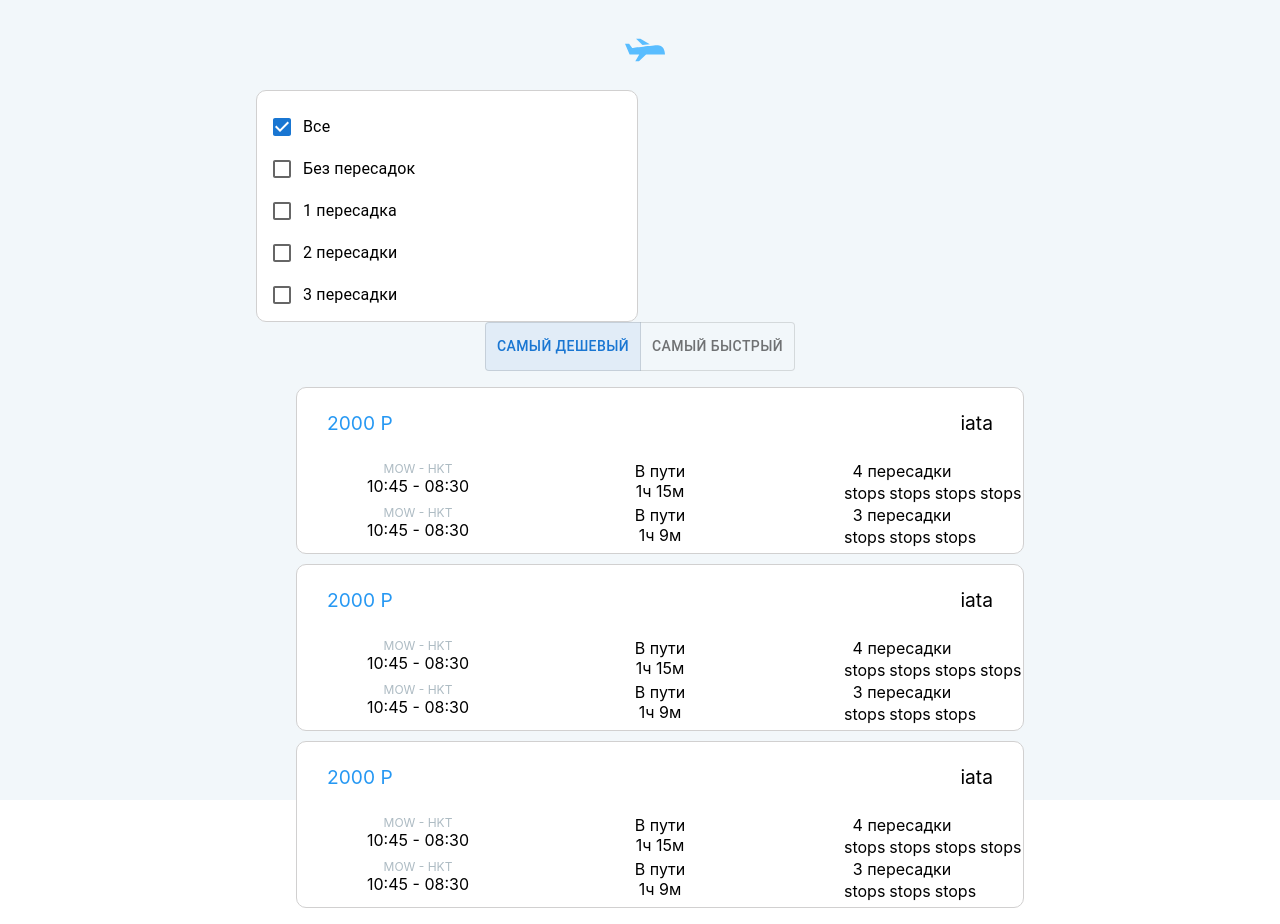
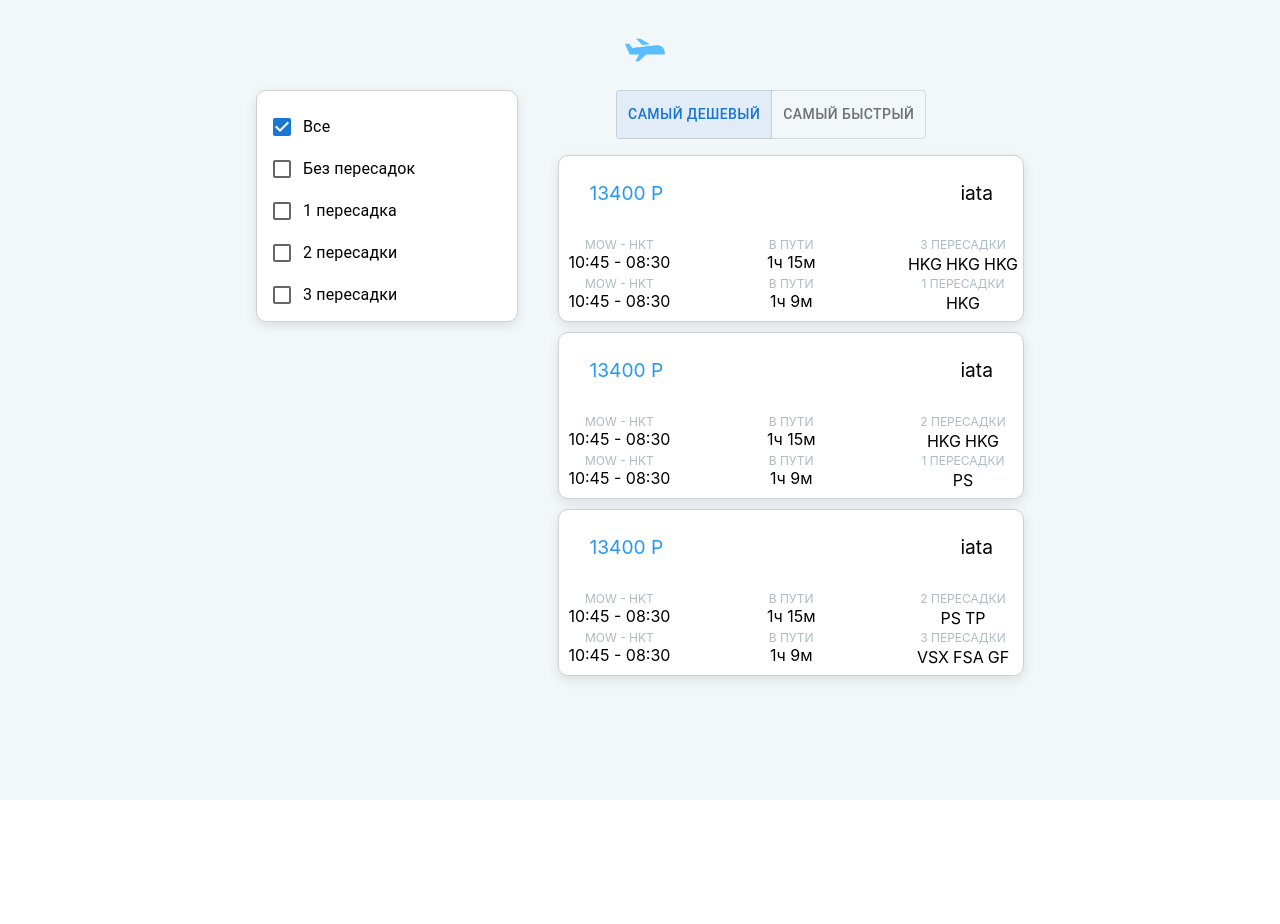
Before and after one commit to t0xick1d/test-ticket, a React (Create React App) app: page / in a window 1280 px wide. After the commit the page ends 800 px from the top, so only its background shows below. Built offline with nearby package versions, Linux system fonts and the light colour scheme.

Commit message:
added styles

```diff
--- a/src/App.js
+++ b/src/App.js
@@ -11,63 +11,63 @@ function App() {
    const ticketsList = [
       {
          id: 1,
-         price: 2000,
+         price: 13400,
          carrier: 'iata',
          segments: [
             {
                origin: 'origin',
                destination: 'destination',
                date: '10:45 - 08:30',
-               stops: ['stops', 'stops', 'stops', 'stops'],
+               stops: ['HKG', 'HKG', 'HKG'],
                duration: 75,
             },
             {
                origin: 'origin',
                destination: 'destination',
                date: '10:45 - 08:30',
-               stops: ['stops', 'stops', 'stops'],
+               stops: ['HKG'],
                duration: 69,
             },
          ],
       },
       {
          id: 2,
-         price: 2000,
+         price: 13400,
          carrier: 'iata',
          segments: [
             {
                origin: 'origin',
                destination: 'destination',
                date: '10:45 - 08:30',
-               stops: ['stops', 'stops', 'stops', 'stops'],
+               stops: ['HKG', 'HKG'],
                duration: 75,
             },
             {
                origin: 'origin',
                destination: 'destination',
                date: '10:45 - 08:30',
-               stops: ['stops', 'stops', 'stops'],
+               stops: ['PS'],
                duration: 69,
             },
          ],
       },
       {
          id: 3,
-         price: 2000,
+         price: 13400,
          carrier: 'iata',
          segments: [
             {
                origin: 'origin',
                destination: 'destination',
                date: '10:45 - 08:30',
-               stops: ['stops', 'stops', 'stops', 'stops'],
+               stops: ['PS', 'TP'],
                duration: 75,
             },
             {
                origin: 'origin',
                destination: 'destination',
                date: '10:45 - 08:30',
-               stops: ['stops', 'stops', 'stops'],
+               stops: ['VSX', 'FSA', 'GF'],
                duration: 69,
             },
          ],
--- a/src/App.module.scss
+++ b/src/App.module.scss
@@ -22,6 +22,7 @@
  display: flex;
  flex-direction: column;
  justify-content: center;
+ align-items: center;
 }
 .containerList{
  width: 100%;
@@ -29,6 +30,7 @@
 @media screen and (min-width: $screen-tablet) {
   .mainContainer {
    width: $screen-tablet;
-   display: block;
+   flex-direction: row;
+    align-items: start;
   }
 }
--- a/src/components/ContTransplants/styled.module.scss
+++ b/src/components/ContTransplants/styled.module.scss
@@ -6,4 +6,6 @@
  border: 1px solid rgb(209, 208, 208);
  border-radius: 10px;
  background-color: rgb(255, 255, 255);
+ margin-bottom: 15px;
+ box-shadow: 0 4px 12px rgba(0, 0, 0, 0.1);
 }
--- a/src/components/TicketsLists/Item.jsx
+++ b/src/components/TicketsLists/Item.jsx
@@ -21,18 +21,24 @@ const Item = ({ data }) => {
                return (
                   <li className={style.containerSegmentsItem}>
                      <div style={{ width: 120 }}>
-                        <p style={{ color: '#adbbc3', fontSize: 12 }}> MOW - HKT</p>
+                        <p style={{ color: '#adbbc3', fontSize: 12, textTransform: 'uppercase' }}>
+                           MOW - HKT
+                        </p>
                         <p>{e.date}</p>
                      </div>
                      <div style={{ width: 120 }}>
-                        <p>В пути</p>
+                        <p style={{ color: '#adbbc3', fontSize: 12, textTransform: 'uppercase' }}>
+                           В пути
+                        </p>
                         <p>{formatMinutesToHours(e.duration)}</p>
                      </div>
                      <div style={{ width: 120 }}>
-                        <p>{e.stops.length} пересадки</p>
-                        <div style={{ display: 'flex' }}>
+                        <p style={{ color: '#adbbc3', fontSize: 12, textTransform: 'uppercase' }}>
+                           {e.stops.length} пересадки
+                        </p>
+                        <div style={{ display: 'flex', justifyContent: 'center' }}>
                            {e.stops.map((e) => (
-                              <p style={{ padding: 2 }}>{e}</p>
+                              <p style={{ padding: 2, alignItems: 'center' }}>{e}</p>
                            ))}
                         </div>
                      </div>
--- a/src/components/TicketsLists/style.module.scss
+++ b/src/components/TicketsLists/style.module.scss
@@ -10,6 +10,7 @@
  display: flex;
  flex-direction: column;
  justify-content: space-around;
+ box-shadow: 0 4px 12px rgba(0, 0, 0, 0.1);
 }
 .containerMainInf{
  display: flex;
@@ -31,5 +32,5 @@
 }
 .containerSegmentsItem{
  display: flex;
- justify-content: space-around;
+ justify-content: space-between;
 }
```
